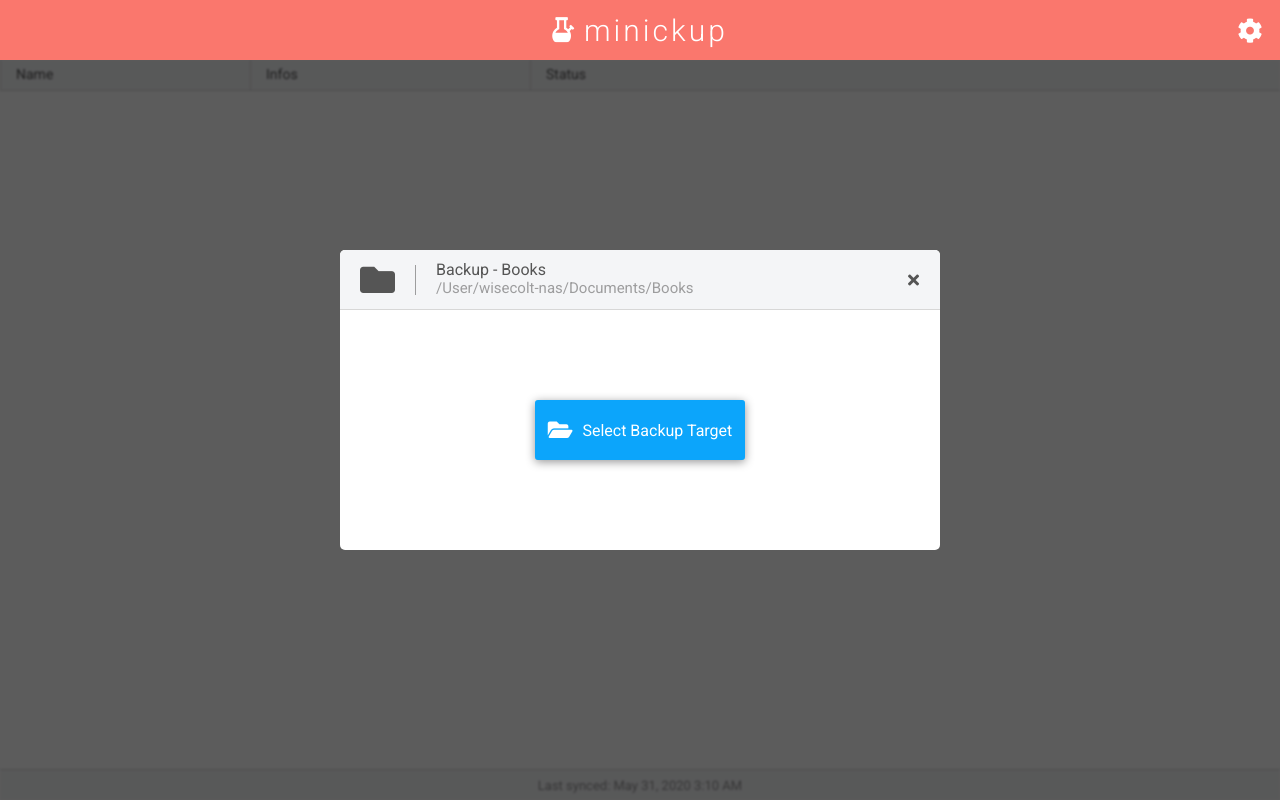
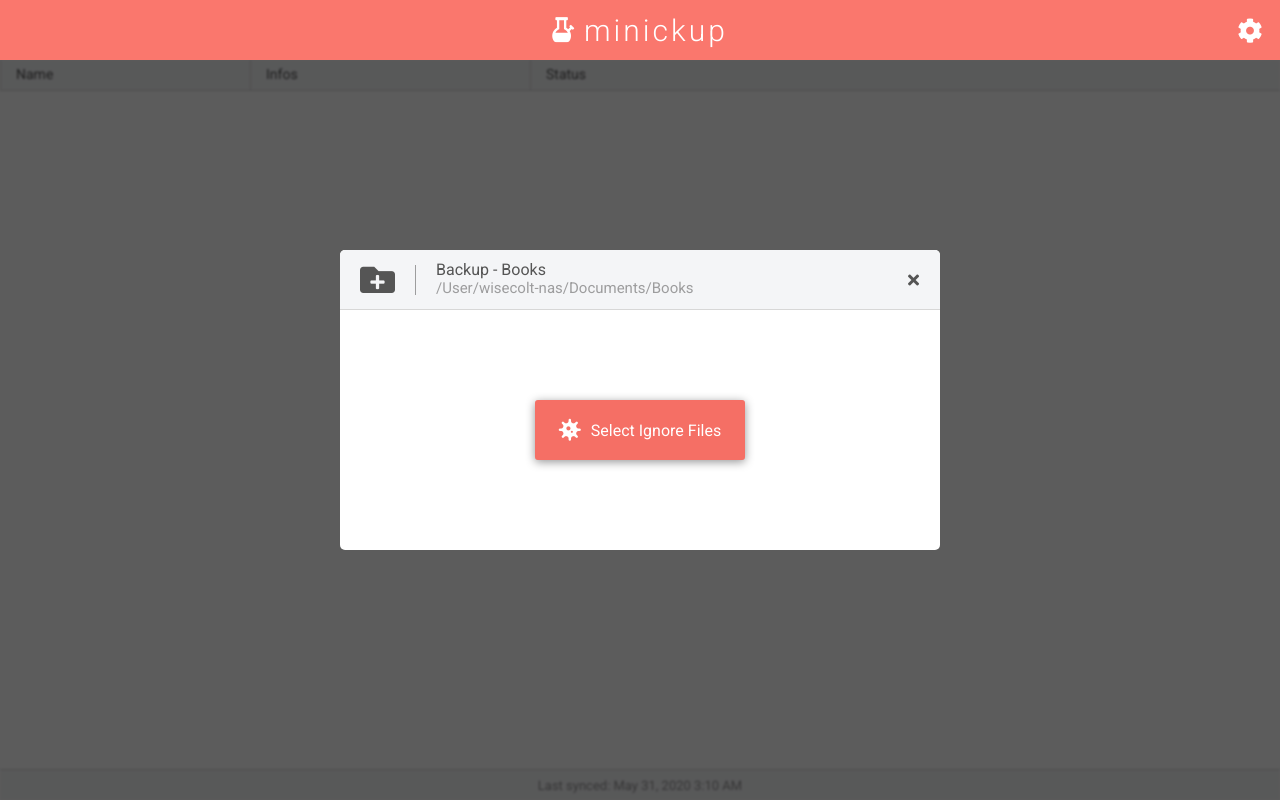
Before and after one commit to sbilketay/minickup-ui, a Vue app: page / in a window 1280 px wide. Built offline with nearby package versions, Linux system fonts and the light colour scheme.

Commit message:
Added Select Icon Button and Ignore Files Button

```diff
--- a/src/components/pages/AddBackupPage.vue
+++ b/src/components/pages/AddBackupPage.vue
@@ -7,7 +7,7 @@
       <div class="backup-settings"></div>
       <div class="content-card">
         <div class="card-header">
-          <i class="icon fas fa-folder"></i>
+          <i class="icon fas fa-folder-plus"></i>
           <div class="header-spacer"></div>
           <div class="header-label">
             <div class="label-header">Backup - Books</div>
@@ -18,8 +18,28 @@
           </div>
         </div>
         <div class="target-button-container">
-          <div class="target-button">
+          <!-- Select Files Button -->
+          <!-- <div class="target-button">
             <i class="target-icon fas fa-folder-open"></i> Select Backup Target
+          </div>-->
+
+          <!-- Select Icons Button -->
+          <!-- <div class="select-icon-container">
+            <span>Select Icon</span>
+            <div class="select-icon">
+              <div class="icon-list">
+                <i class="icon fas fa-folder"></i>
+              </div>
+              <div class="icon-label">- Folder -</div>
+              <div class="arrow">
+                <i class="fas fa-sort-down"></i>
+              </div>
+            </div>
+          </div>-->
+
+          <!-- Select Ignore Files Button -->
+          <div class="ignore-button">
+            <i class="ignore-icon fas fa-virus"></i> Select Ignore Files
           </div>
         </div>
       </div>
@@ -42,6 +62,7 @@
 
 <style scoped>
 .add-backup-container {
+  -webkit-user-select: none;
   position: relative;
 }
 
@@ -150,6 +171,63 @@
   justify-content: center;
 }
 
+.content-card .select-icon-container {
+  display: flex;
+  flex-direction: column;
+  align-items: center;
+}
+
+.content-card .select-icon-container span {
+  font-size: 17px;
+  color: #959596;
+}
+
+.content-card .select-icon {
+  display: flex;
+  align-items: center;
+  justify-content: flex-start;
+  margin: 10px 0px;
+  padding: 10px 0px;
+  box-sizing: border-box;
+  background-color: #f4f5f7;
+  border: 1px solid #d7d7d7;
+  width: 250px;
+  height: 60px;
+  border-radius: 3px;
+}
+
+.content-card .select-icon .icon-list {
+  display: flex;
+  flex-direction: column;
+  font-size: 40px;
+  padding: 10px 15px;
+}
+
+.content-card .select-icon .icon-label {
+  display: flex;
+  align-items: center;
+  justify-content: flex-start;
+  box-sizing: border-box;
+  font-size: 20px;
+  width: 50%;
+}
+
+.content-card .select-icon .arrow {
+  display: flex;
+  justify-content: center;
+  align-items: center;
+  font-size: 20px;
+  border-left: 1px solid #d7d7d7;
+  width: 60px;
+  height: 60px;
+  cursor: pointer;
+}
+
+.content-card .select-icon .arrow:hover {
+  background-color: #0ca5fb;
+  color: #fff;
+}
+
 .content-card .target-button-container .target-button {
   display: flex;
   align-items: center;
@@ -159,7 +237,6 @@
   background-color: #0ca5fb;
   color: #fff;
   cursor: pointer;
-  -webkit-user-select: none;
   box-shadow: 0px 2px 10px #959596;
   border-radius: 3px;
 }
@@ -173,4 +250,27 @@
   padding-right: 10px;
   font-size: 22px;
 }
+
+.content-card .target-button-container .ignore-button {
+  display: flex;
+  align-items: center;
+  justify-content: center;
+  width: 210px;
+  height: 60px;
+  background-color: #F56F65;
+  color: #fff;
+  cursor: pointer;
+  box-shadow: 0px 2px 10px #959596;
+  border-radius: 3px;
+}
+
+.content-card .target-button-container .ignore-button:active {
+  cursor: pointer;
+  transform: scale(0.98);
+}
+
+.content-card .target-button-container .ignore-button .ignore-icon {
+  padding-right: 10px;
+  font-size: 22px;
+}
 </style>
```
